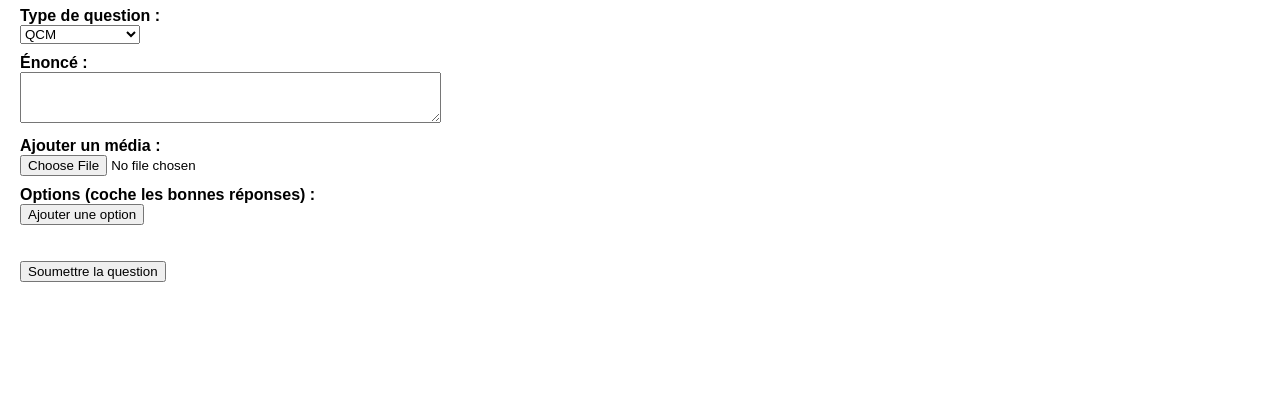
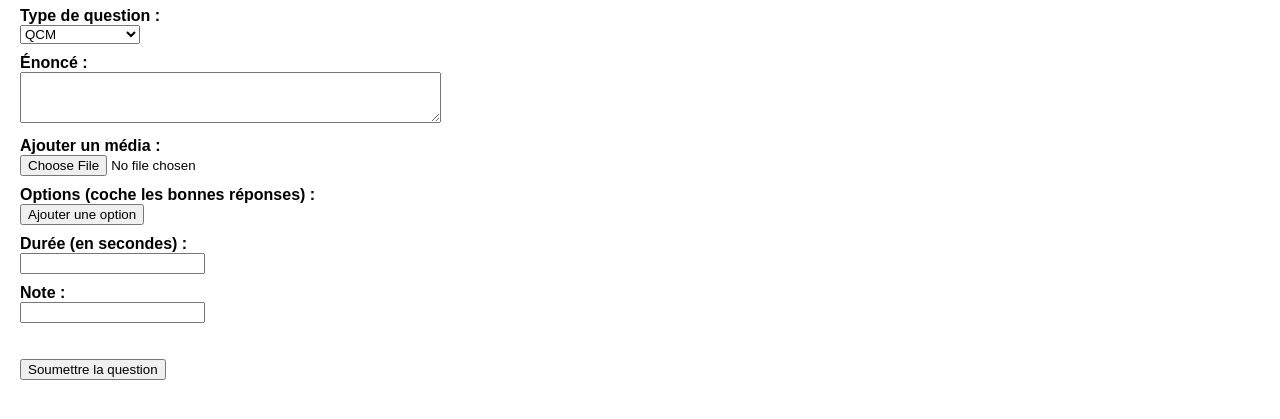
Before and after one commit to Amr-hash-star/online-exam-platform, a website: page frontend/public/ajouter_question.html in a window 1280 px wide. Shown: the part 173-592 px from the top of the page. Drawn offline with Linux system fonts and the light colour scheme.

Commit message:
ajout gestion durée + note

```diff
--- a/frontend/public/ajouter_question.html
+++ b/frontend/public/ajouter_question.html
@@ -35,6 +35,13 @@
     <label>Options (coche les bonnes réponses) :</label>
     <div id="options-list"></div>
     <button type="button" onclick="ajouterOption()">Ajouter une option</button>
+
+    <label>Durée (en secondes) :</label>
+  <input type="number" id="duree" min="0">
+
+  <label>Note :</label>
+  <input type="number" id="note" min="0" step="0.5">
+
   </div>
   <br><br>
   <button onclick="soumettreQuestion()">Soumettre la question</button>
```
